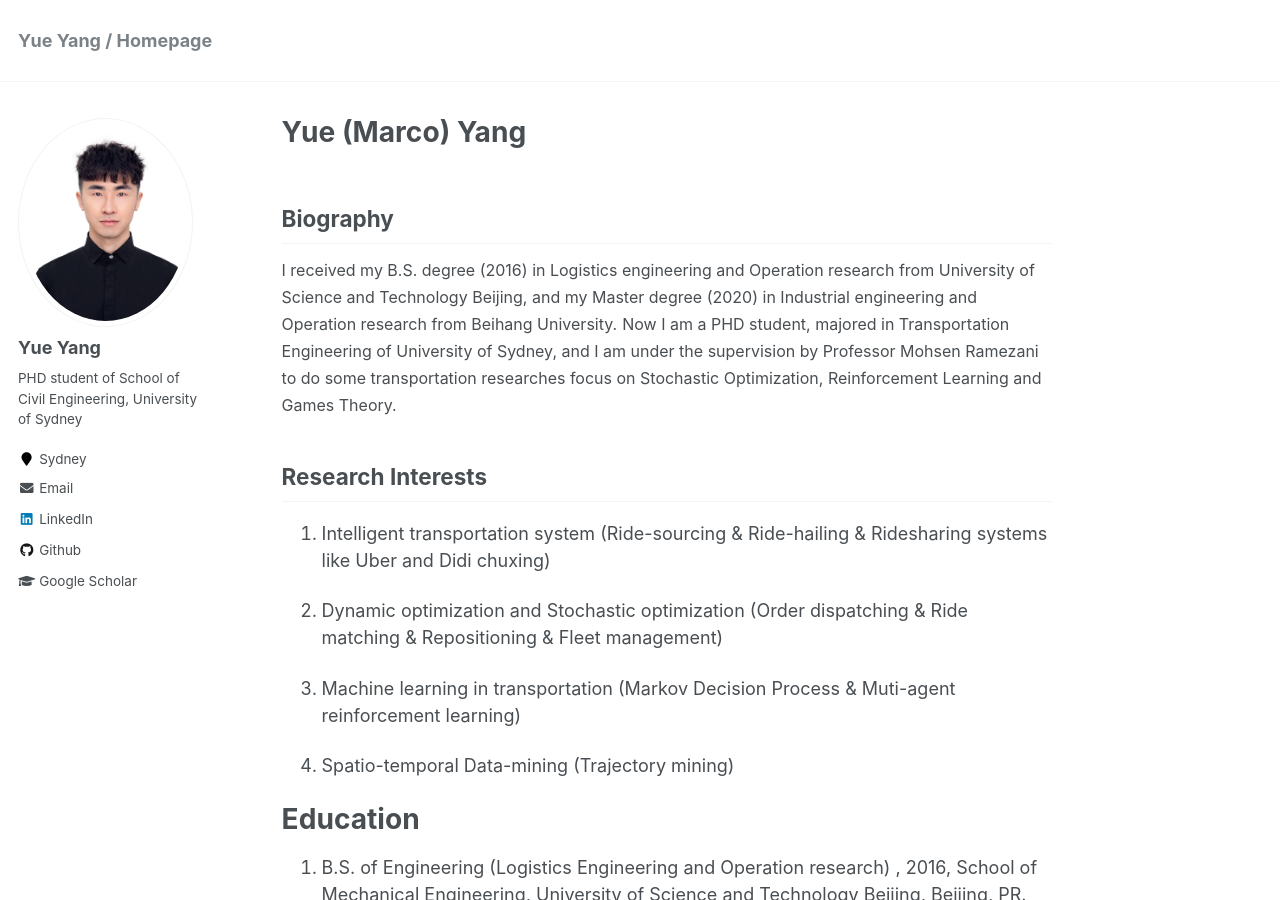
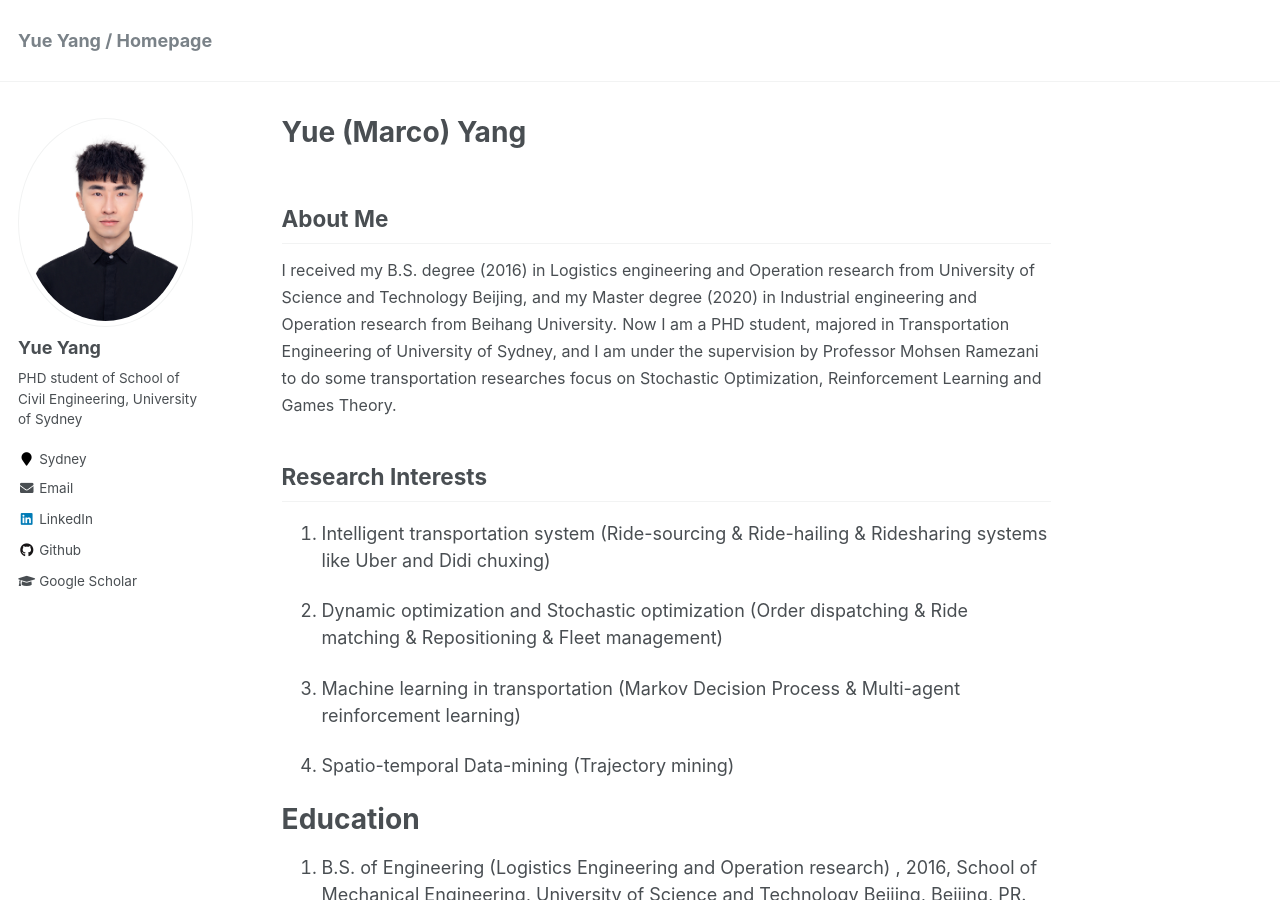
Before and after one commit to marco-yue/biography, a Jekyll site: the page built from _pages/about.md, in a window 1280 px wide and 900 px high. Built offline with Jekyll 4.4.1, drawn with Linux system fonts in a browser that asks for light colours.

Commit message:
Update about.md

```diff
--- a/_pages/about.md
+++ b/_pages/about.md
@@ -8,7 +8,7 @@ redirect_from:
   - /about.html
 ---
 
-## Biography
+## About Me
 
 <font size=3>I received my B.S. degree (2016) in Logistics engineering and Operation research from University of Science and Technology Beijing, and my Master degree (2020) in Industrial engineering and Operation research from Beihang University.</font>
 
@@ -23,7 +23,7 @@ redirect_from:
 
 2. Dynamic optimization and Stochastic optimization (Order dispatching & Ride matching & Repositioning & Fleet management)
 
-3. Machine learning in transportation (Markov Decision Process & Muti-agent reinforcement learning)
+3. Machine learning in transportation (Markov Decision Process & Multi-agent reinforcement learning)
 
 4. Spatio-temporal Data-mining (Trajectory mining)
 
```
